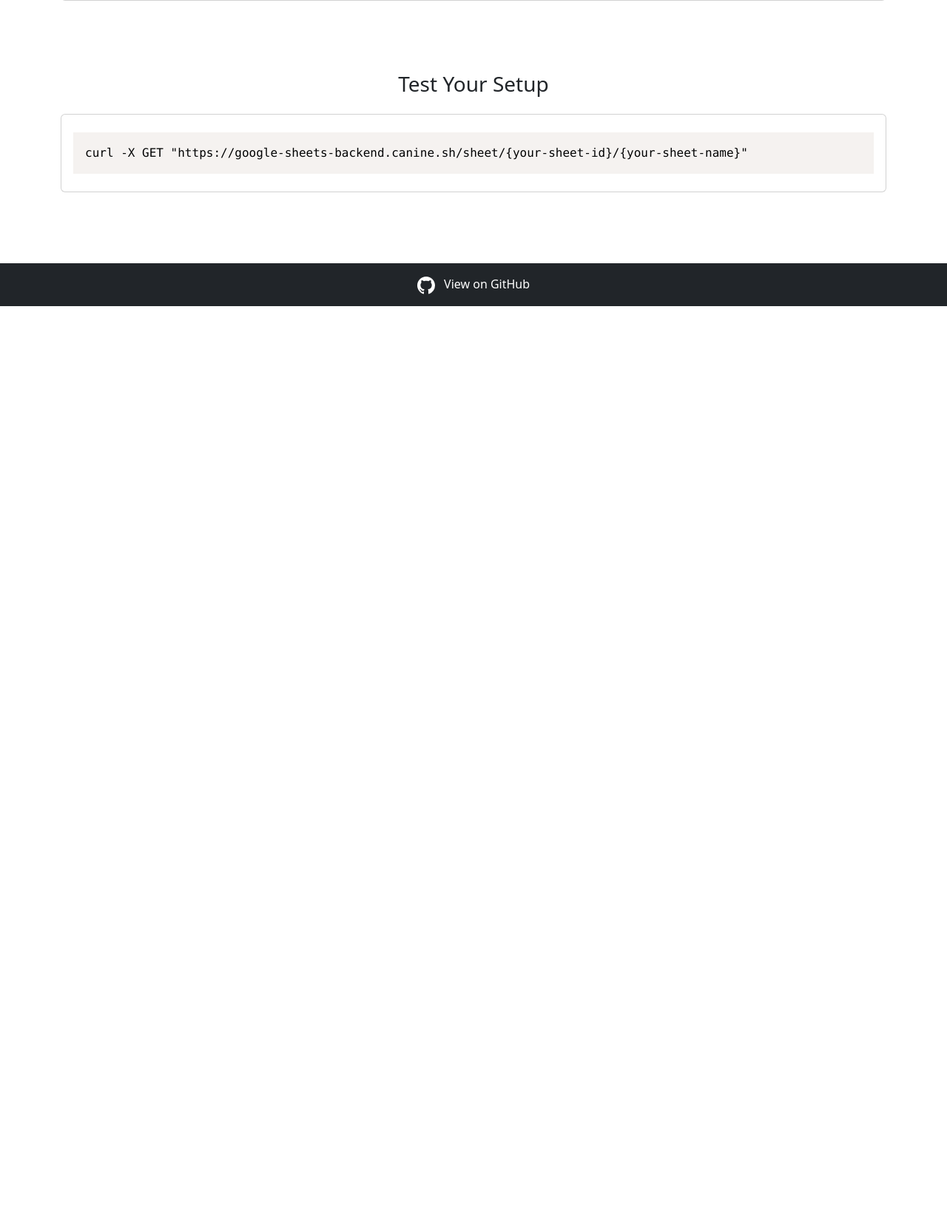
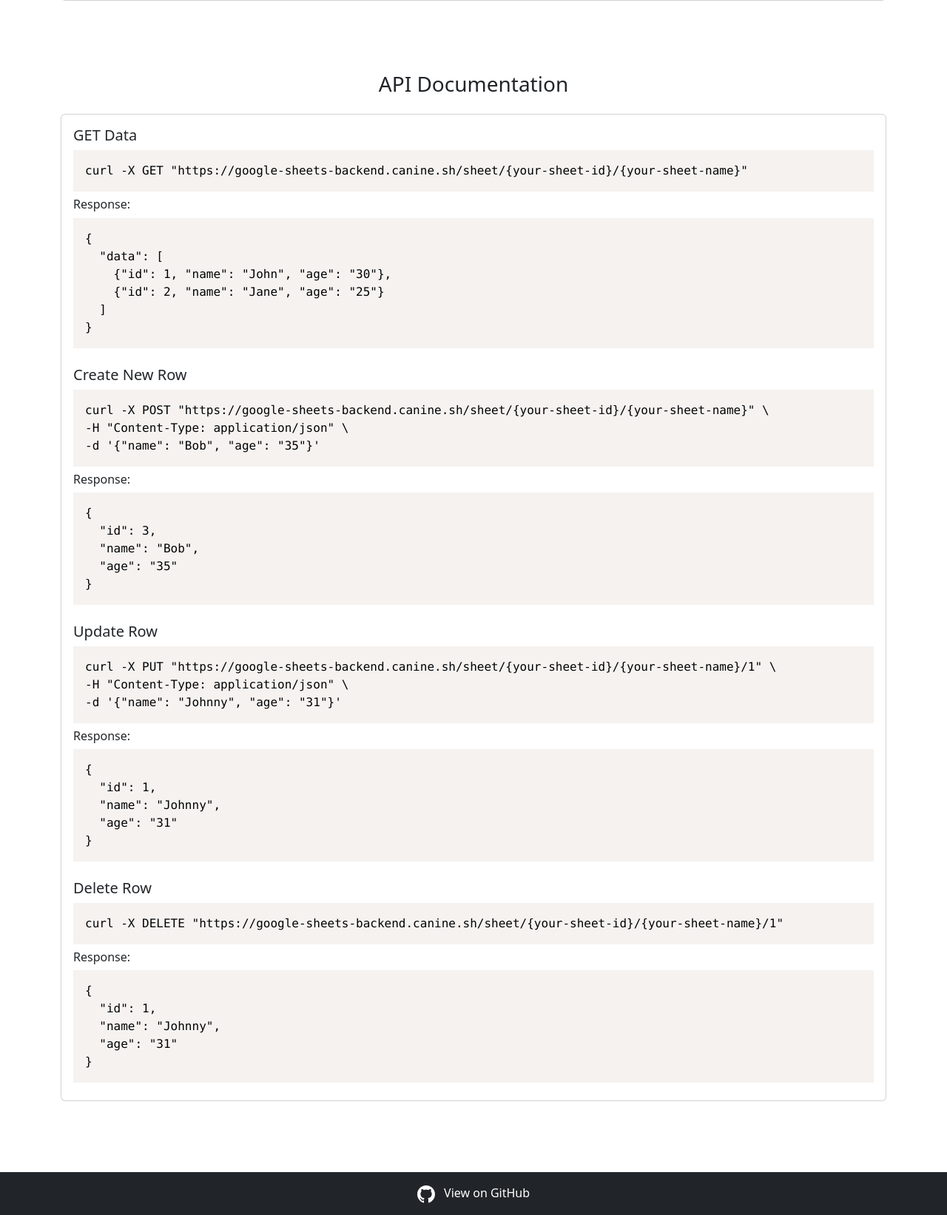
Before and after one commit to czhu12/google-sheets-backend, a FastAPI app: page / in a window 1280 px wide. Shown: the part 1839-3482 px from the top of the page at 74% size. Before the commit the page ends 2253 px from the top, so only its background shows below. Run offline with FastAPI, Linux system fonts and the light colour scheme; parts of the project's set-up code (start-up, migrations or seed data) failed here and were passed over; some libraries are stand-ins or nearby versions.

Commit message:
add other rest endpoints

```diff
--- a/main.py
+++ b/main.py
@@ -1,7 +1,7 @@
 import os
 from typing import Union
 import gspread
-from fastapi import FastAPI
+from fastapi import FastAPI, HTTPException
 from fastapi.templating import Jinja2Templates
 from fastapi.responses import HTMLResponse
 from fastapi import Request
@@ -31,6 +31,7 @@ gc = gspread.service_account_from_dict(CREDENTIALS_JSON)
 def read_root(request: Request):
     return templates.TemplateResponse("index.html", {"request": request, "service_account_email": SERVICE_ACCOUNT_EMAIL})
 
+
 @app.get("/sheet/{sheet_id}/{sheet_name}")
 def read_sheet(sheet_id: str, sheet_name: str):
     sht1 = gc.open_by_key(sheet_id)
@@ -39,4 +40,60 @@ def read_sheet(sheet_id: str, sheet_name: str):
 
     headers = data[0]
     rows = data[1:]
-    return {"data": [dict(zip(headers, row)) for row in rows]}
+    return {"data": [{"id": i+1, **dict(zip(headers, row))} for i, row in enumerate(rows)]}
+
+
+@app.put("/sheet/{sheet_id}/{sheet_name}/{row_id}")
+def update_sheet(sheet_id: str, sheet_name: str, row_id: int, data: dict):
+    sht1 = gc.open_by_key(sheet_id)
+    sheet = sht1.worksheet(sheet_name)
+
+    # Get headers and current data
+    all_data = sheet.get_all_values()
+    headers = all_data[0]
+    rows = all_data[1:]
+
+    # Validate row_id
+    if row_id < 1 or row_id > len(rows):
+        raise HTTPException(status_code=404, detail="Row not found")
+
+    # Update the row
+    row_index = row_id + 1  # +1 for header row, +1 for 1-based indexing
+    for col, header in enumerate(headers):
+        if header in data:
+            sheet.update_cell(row_index, col + 1, data[header])
+
+    return {"id": row_id, **data}
+
+
+@app.post("/sheet/{sheet_id}/{sheet_name}")
+def create_sheet(sheet_id: str, sheet_name: str, data: dict):
+    sht1 = gc.open_by_key(sheet_id)
+    sheet = sht1.worksheet(sheet_name)
+
+    # Get headers
+    headers = sheet.row_values(1)
+
+    # Prepare new row data
+    new_row = []
+    for header in headers:
+        new_row.append(data.get(header, ""))
+
+    # Append new row
+    sheet.append_row(new_row)
+
+    # Get the new row's ID (last row number)
+    row_count = len(sheet.get_all_values())
+    return {"id": row_count - 1, **data}
+
+
+@app.delete("/sheet/{sheet_id}/{sheet_name}/{row_id}")
+def delete_sheet(sheet_id: str, sheet_name: str, row_id: int):
+    sht1 = gc.open_by_key(sheet_id)
+    sheet = sht1.worksheet(sheet_name)
+
+    headers = sheet.row_values(1)
+    # Read the data at row_id
+    row_data = sheet.row_values(row_id)
+    sheet.delete_rows(row_id)
+    return {"id": row_id, **dict(zip(headers, row_data))}
--- a/templates/index.html
+++ b/templates/index.html
@@ -27,9 +27,14 @@
                 <div class="col-12 col-lg-6 text-center text-lg-start">
                     <h1 class="display-4 fs-2 fs-md-1">Turn Google Sheets into a REST API</h1>
                     <p class="lead">Transform your Google Sheets into a powerful backend with just a few clicks.</p>
-                    <a href="#get-started" class="btn btn-light btn-lg">How it works <svg xmlns="http://www.w3.org/2000/svg" width="16" height="16" fill="currentColor" class="bi bi-arrow-down-circle" viewBox="0 0 16 16">
-                        <path fill-rule="evenodd" d="M1 8a7 7 0 1 0 14 0A7 7 0 0 0 1 8m15 0A8 8 0 1 1 0 8a8 8 0 0 1 16 0M8.5 4.5a.5.5 0 0 0-1 0v5.793L5.354 8.146a.5.5 0 1 0-.708.708l3 3a.5.5 0 0 0 .708 0l3-3a.5.5 0 0 0-.708-.708L8.5 10.293z"/>
-                      </svg></a>
+                    <div class="d-flex gap-2">
+                        <a href="#get-started" class="btn btn-light btn-lg">How it works <svg xmlns="http://www.w3.org/2000/svg" width="16" height="16" fill="currentColor" class="bi bi-arrow-down-circle" viewBox="0 0 16 16">
+                            <path fill-rule="evenodd" d="M1 8a7 7 0 1 0 14 0A7 7 0 0 0 1 8m15 0A8 8 0 1 1 0 8a8 8 0 0 1 16 0M8.5 4.5a.5.5 0 0 0-1 0v5.793L5.354 8.146a.5.5 0 1 0-.708.708l3 3a.5.5 0 0 0 .708 0l3-3a.5.5 0 0 0-.708-.708L8.5 10.293z"/>
+                        </svg></a>
+                        <a href="#api-docs" class="btn btn-outline-light btn-lg">API Documentation <svg xmlns="http://www.w3.org/2000/svg" width="16" height="16" fill="currentColor" class="bi bi-code-slash" viewBox="0 0 16 16">
+                            <path d="M10.478 1.647a.5.5 0 1 0-.956-.294l-4 13a.5.5 0 0 0 .956.294zM4.854 4.146a.5.5 0 0 1 0 .708L1.707 8l3.147 3.146a.5.5 0 0 1-.708.708l-3.5-3.5a.5.5 0 0 1 0-.708l3.5-3.5a.5.5 0 0 1 .708 0zm6.292 0a.5.5 0 0 0 0 .708L14.293 8l-3.147 3.146a.5.5 0 0 0 .708.708l3.5-3.5a.5.5 0 0 0 0-.708l-3.5-3.5a.5.5 0 0 0-.708 0z"/>
+                        </svg></a>
+                    </div>
                 </div>
             </div>
         </div>
@@ -60,11 +65,51 @@
         </div>
     </div>
 
-    <div class="container py-5">
-        <h3 class="text-center mb-4">Test Your Setup</h3>
+    <div class="container py-5" id="api-docs">
+        <h3 class="text-center mb-4">API Documentation</h3>
         <div class="card">
             <div class="card-body">
+                <h5>GET Data</h5>
                 <pre class="overflow-auto"><code class="language-bash">curl -X GET "https://google-sheets-backend.canine.sh/sheet/{your-sheet-id}/{your-sheet-name}"</code></pre>
+                <h6 class="mt-2">Response:</h6>
+                <pre class="overflow-auto"><code class="language-json">{
+  "data": [
+    {"id": 1, "name": "John", "age": "30"},
+    {"id": 2, "name": "Jane", "age": "25"}
+  ]
+}</code></pre>
+
+                <h5 class="mt-4">Create New Row</h5>
+                <pre class="overflow-auto"><code class="language-bash">curl -X POST "https://google-sheets-backend.canine.sh/sheet/{your-sheet-id}/{your-sheet-name}" \
+-H "Content-Type: application/json" \
+-d '{"name": "Bob", "age": "35"}'</code></pre>
+                <h6 class="mt-2">Response:</h6>
+                <pre class="overflow-auto"><code class="language-json">{
+  "id": 3,
+  "name": "Bob",
+  "age": "35"
+}</code></pre>
+
+                <h5 class="mt-4">Update Row</h5>
+                <pre class="overflow-auto"><code class="language-bash">curl -X PUT "https://google-sheets-backend.canine.sh/sheet/{your-sheet-id}/{your-sheet-name}/1" \
+-H "Content-Type: application/json" \
+-d '{"name": "Johnny", "age": "31"}'</code></pre>
+                <h6 class="mt-2">Response:</h6>
+                <pre class="overflow-auto"><code class="language-json">{
+  "id": 1,
+  "name": "Johnny",
+  "age": "31"
+}</code></pre>
+
+                <h5 class="mt-4">Delete Row</h5>
+                <pre class="overflow-auto"><code class="language-bash">curl -X DELETE "https://google-sheets-backend.canine.sh/sheet/{your-sheet-id}/{your-sheet-name}/1"</code></pre>
+                <h6 class="mt-2">Response:</h6>
+                <pre class="overflow-auto"><code class="language-json">{
+  "id": 1,
+  "name": "Johnny",
+  "age": "31"
+}</code></pre>
+
             </div>
         </div>
     </div>
```
